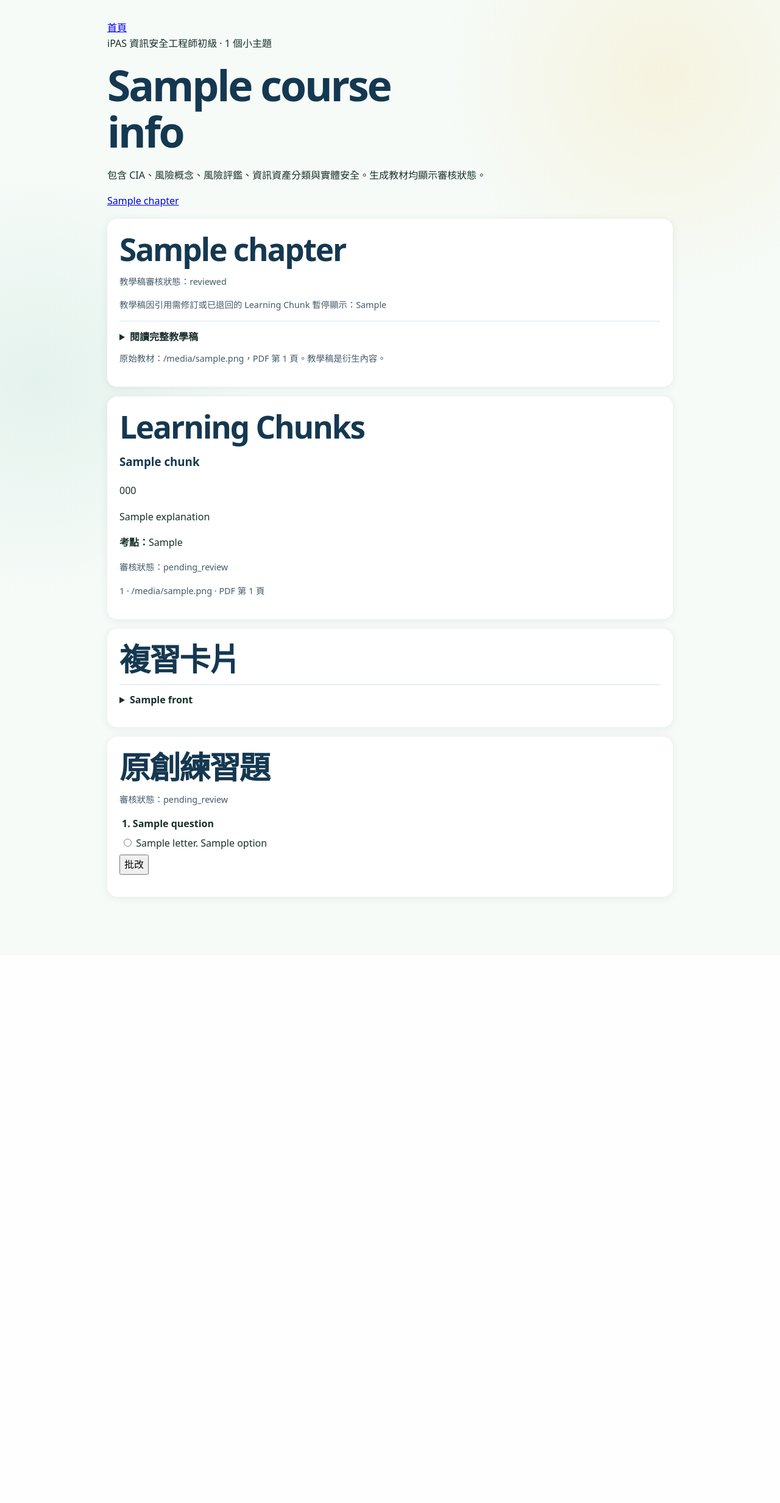
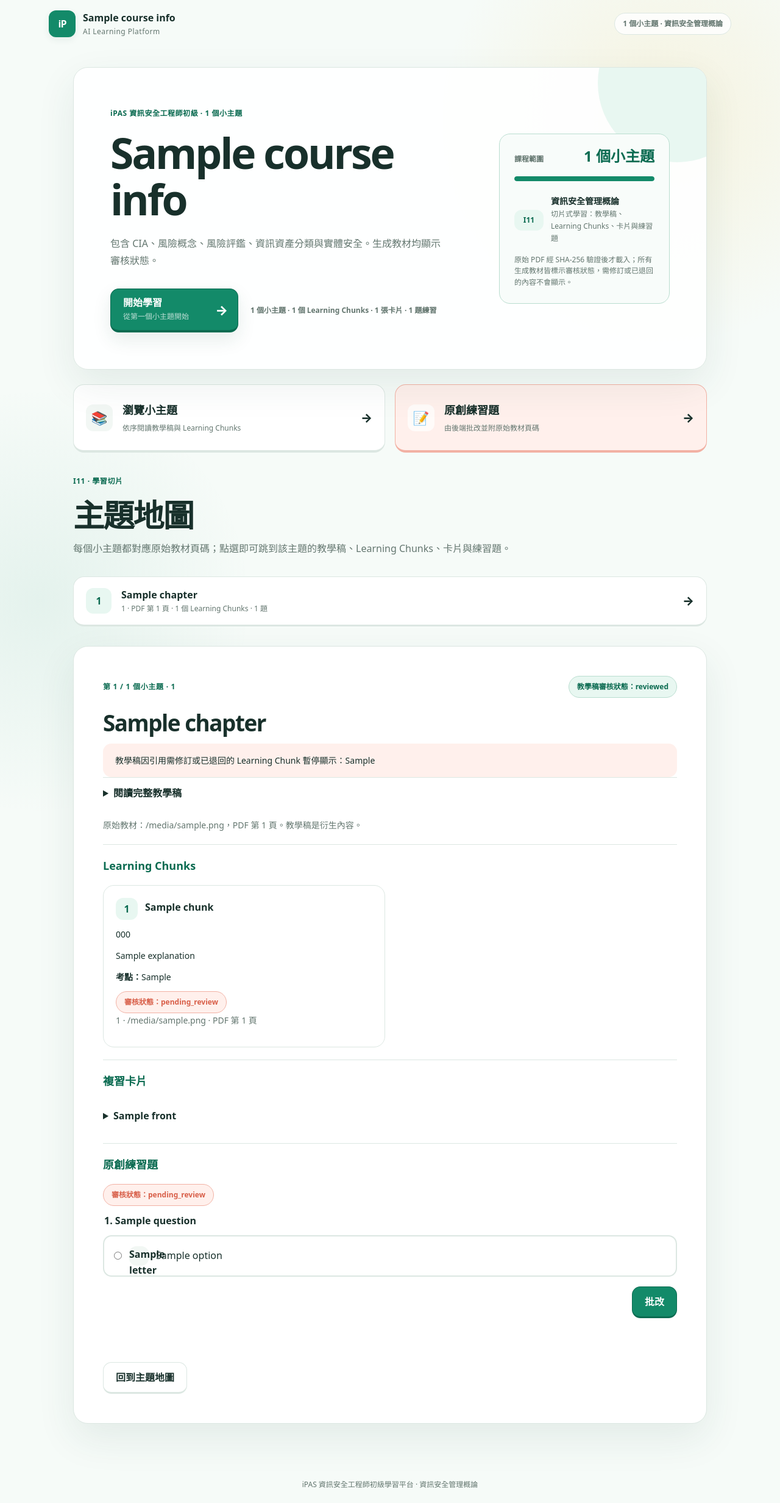
Before and after one commit to herb14919319/ai-learning-tutor, a Flask app: template templates/ipas_cybersecurity.html in a window 1280 px wide. Shown: the whole page at 61% size. Before the commit the page ends 1477 px from the top, so only its background shows below. Run offline with Flask 3, Linux system fonts and the light colour scheme; the template is opened without the code that fills it: most values are stand-ins (such as "Sample title", 1, 10 or a date in 2020).

Commit message:
style(ipas-security): align cybersecurity page with the shared iPAS course layout
Use the ipas.css design system (site header, hero card with course-scope
aside, action cards, topic map lesson rows, lesson cards with detail
blocks, cheat-card Learning Chunks, option-style quiz, lesson nav,
footer) instead of the inline style block. Review-status badges,
blocked-by notice, citations and Learning Chunks stay, styled with
shared tokens in assets/ipas_cybersecurity.css. Server-rendered content,
question IDs, answer values, grading script and route are unchanged; all
old text content is present. Only the page HTML hash in the R4 snapshot
changes.

Co-Authored-By: Claude Opus 5.5 <noreply@anthropic.com>

```diff
--- /dev/null
+++ b/assets/ipas_cybersecurity.css
@@ -0,0 +1,95 @@
+/* iPAS Cybersecurity page: additions to the shared ipas.css design system.
+   Layout, typography and cards come from ipas.css; this file only covers what the
+   server-rendered cybersecurity page has that the other iPAS pages do not
+   (anchor navigation, review-state badges, citations, Learning Chunks, inline quiz). */
+
+/* Links that use the shared control styles. */
+.cyber-page a.hero-cta,
+.cyber-page a.action-card,
+.cyber-page a.lesson-row,
+.cyber-page a.button { text-decoration: none; }
+.cyber-page a.action-card,
+.cyber-page a.lesson-row { color: var(--ink); }
+.cyber-page a.button { display: inline-flex; align-items: center; justify-content: center; }
+.cyber-page a.button-primary { color: white; }
+
+.cyber-page h1 { max-width: 14ch; }
+.cyber-section,
+.cyber-topic { margin-top: var(--section-space); scroll-margin-top: var(--space-6); }
+.cyber-topic h2 { font-size: clamp(1.6rem, 3.2vw, 2.3rem); }
+.cyber-topic .detail-block:first-of-type { border-top: 0; padding-top: 0; }
+.cyber-topic .detail-block > h3 { margin-bottom: var(--space-4); font-size: var(--text-title); }
+.cyber-topic [id^="quiz-"] { scroll-margin-top: var(--space-6); }
+
+/* Review state: one badge style for teaching text, chunks, cards and questions. */
+.review-badge { display: inline-block; white-space: normal; }
+.review-badge.is-reviewed,
+.review-text.is-reviewed { border-color: var(--green-border); background: var(--green-soft); color: var(--green-dark); }
+.review-badge.is-pending { border-color: var(--coral-border); background: var(--coral-soft); color: var(--coral-border-strong); }
+.review-text { font-weight: 750; }
+.review-text.is-pending { color: var(--coral-border-strong); }
+
+.cyber-notice {
+  padding: var(--space-4) var(--space-5);
+  border-radius: var(--radius-control);
+  background: var(--coral-soft);
+  color: var(--ink);
+  font-size: var(--text-small);
+}
+.cyber-citation { margin: var(--space-3) 0 0; color: var(--muted); font-size: var(--text-caption); overflow-wrap: anywhere; }
+.cyber-teaching .source-list { margin-top: var(--space-4); overflow-wrap: anywhere; }
+
+/* Disclosures: full teaching text and flashcards. */
+.cyber-disclosure { padding: var(--space-3) 0; border-top: 1px solid var(--line); }
+.cyber-disclosure:first-child { border-top: 0; }
+.cyber-disclosure summary { cursor: pointer; font-weight: 750; }
+.cyber-disclosure summary:focus-visible { outline: 3px solid rgba(19, 138, 105, 0.3); outline-offset: 3px; border-radius: var(--radius-icon); }
+.cyber-disclosure p { margin: var(--space-2) 0 0; }
+.cyber-disclosure pre {
+  margin: var(--space-3) 0 0;
+  padding: var(--space-4);
+  border-radius: var(--radius-control);
+  background: var(--surface-subtle);
+  font: inherit;
+  font-size: var(--text-small);
+  line-height: 1.75;
+  white-space: pre-wrap;
+  overflow-wrap: anywhere;
+}
+.cyber-card-list { display: grid; }
+
+/* Learning Chunks reuse cheat-card; content here is prose, not a list. */
+.chunk-card { display: flex; flex-direction: column; align-items: flex-start; min-width: 0; }
+.chunk-card header { width: 100%; margin-bottom: var(--space-3); }
+.chunk-card h4 { margin: var(--space-1) 0 0; font-size: var(--text-body); line-height: 1.4; }
+.chunk-card p { margin: 0 0 var(--space-3); font-size: var(--text-small); }
+
+/* Inline quiz: shared option-button / quiz-result look, native radio inputs. */
+.cyber-question { padding: var(--space-5) 0; border-top: 1px solid var(--line); }
+.cyber-question:first-of-type { border-top: 0; padding-top: 0; }
+.cyber-question fieldset { min-width: 0; margin: var(--space-3) 0 0; padding: 0; border: 0; }
+.cyber-question legend { margin-bottom: var(--space-3); line-height: 1.5; }
+.cyber-question .option-button { cursor: pointer; }
+.cyber-question .option-button input { flex: 0 0 auto; margin: 0; accent-color: var(--green); }
+.cyber-question .option-button:has(input:checked) { border-color: var(--green); background: var(--green-soft); }
+.cyber-question .option-button:has(input:focus-visible) { box-shadow: var(--focus-shadow); }
+.cyber-question .quiz-actions { margin-top: var(--space-4); }
+.cyber-question .result:empty { display: none; }
+.cyber-question .result {
+  margin: var(--space-4) 0 0;
+  padding: var(--space-4) var(--space-5);
+  border-radius: var(--radius-card);
+  background: var(--green-soft);
+  font-size: var(--text-small);
+}
+
+.course-error { margin-top: var(--section-space); }
+
+@media (max-width: 768px) {
+  .cyber-topic .lesson-topline { align-items: flex-start; flex-direction: column; gap: var(--space-2); }
+}
+
+@media (max-width: 480px) {
+  .cyber-page .lesson-nav .button { flex: 1 1 100%; }
+  .cyber-question .quiz-actions .button { width: 100%; }
+}
--- a/templates/ipas_cybersecurity.html
+++ b/templates/ipas_cybersecurity.html
@@ -3,80 +3,158 @@
   <head>
     <meta charset="utf-8">
     <meta name="viewport" content="width=device-width, initial-scale=1">
+    <meta name="theme-color" content="#f7fbf8">
     <title>iPAS 資訊安全工程師初級｜學習切片</title>
     <link rel="stylesheet" href="{{ url_for('asset_file', filename='ipas.css') }}">
-    <style>
-      .cyber-shell { max-width: 960px; margin: 2rem auto; padding: 0 1rem 3rem; }
-      .cyber-shell section { background: white; border-radius: 16px; padding: 1.25rem; margin: 1rem 0; box-shadow: 0 2px 14px #102d4214; }
-      .cyber-shell h1, .cyber-shell h2, .cyber-shell h3 { color: #153851; }
-      .cyber-shell .source { font-size: .9rem; color: #425b69; }
-      .cyber-shell pre { white-space: pre-wrap; font: inherit; line-height: 1.7; }
-      .cyber-shell details { padding: .7rem 0; border-top: 1px solid #d8e5ec; }
-      .cyber-shell summary { cursor: pointer; font-weight: 700; }
-      .cyber-shell fieldset { border: 0; padding: 0; }
-      .cyber-shell label { display: block; margin: .35rem 0; }
-      .cyber-shell .result { margin-top: .6rem; }
-    </style>
+    <link rel="stylesheet" href="{{ url_for('asset_file', filename='ipas_cybersecurity.css') }}">
   </head>
-  <body>
-    <main class="cyber-shell">
-      <a href="/">首頁</a>
+  <body class="cyber-page">
+    <header class="site-header">
+      <a class="brand" href="/" aria-label="回到 AI Learning 首頁">
+        <span class="brand-mark" aria-hidden="true">iP</span>
+        <span>
+          <strong>{{ course_info.get('title', 'iPAS 資訊安全工程師初級') }}</strong>
+          <small>AI Learning Platform</small>
+        </span>
+      </a>
+      {% if not error_message %}<span class="course-pill">{{ course_info.chapter_count }} 個小主題 · 資訊安全管理概論</span>{% endif %}
+    </header>
+
+    <main class="app-shell">
       {% if error_message %}
-      <section role="alert"><h1>課程暫時無法載入</h1><p>{{ error_message }}</p></section>
+      <div class="empty-state course-error" role="alert">
+        <span aria-hidden="true">🔐</span>
+        <h1>課程暫時無法載入</h1>
+        <p>{{ error_message }}</p>
+      </div>
       {% else %}
-      <header><p>iPAS 資訊安全工程師初級 · {{ course_info.chapter_count }} 個小主題</p><h1>{{ course_info.title }}</h1><p>包含 CIA、風險概念、風險評鑑、資訊資產分類與實體安全。生成教材均顯示審核狀態。</p></header>
-      <nav aria-label="主題導航">
-        {% for topic in topics %}<a href="#{{ topic.chapter.chapter_id }}">{{ topic.chapter.title }}</a>{% if not loop.last %} · {% endif %}{% endfor %}
+      {% set first_chapter_id = course_info.first_chapter_id %}
+      <section class="cyber-home" aria-labelledby="course-title">
+        <div class="hero-card">
+          <div class="hero-copy">
+            <span class="eyebrow">iPAS 資訊安全工程師初級 · {{ course_info.chapter_count }} 個小主題</span>
+            <h1 id="course-title">{{ course_info.title }}</h1>
+            <p class="hero-lead">包含 CIA、風險概念、風險評鑑、資訊資產分類與實體安全。生成教材均顯示審核狀態。</p>
+            <div class="hero-action-row">
+              <a class="hero-cta" href="#{{ first_chapter_id }}">
+                <span><strong>開始學習</strong><small>從第一個小主題開始</small></span>
+                <span class="hero-cta-arrow" aria-hidden="true">→</span>
+              </a>
+              <span class="hero-meta">{{ course_info.chapter_count }} 個小主題 · {{ course_info.chunk_count }} 個 Learning Chunks · {{ course_info.card_count }} 張卡片 · {{ course_info.question_count }} 題練習</span>
+            </div>
+          </div>
+          <aside class="progress-card" aria-label="課程內容摘要">
+            <div class="progress-heading"><span>課程範圍</span><strong>{{ course_info.chapter_count }} 個小主題</strong></div>
+            <div class="progress-track" style="--progress: 100" aria-hidden="true"><span></span></div>
+            <div class="progress-course">
+              <span class="progress-course-code">I11</span>
+              <span><strong>資訊安全管理概論</strong><small>切片式學習：教學稿、Learning Chunks、卡片與練習題</small></span>
+            </div>
+            <p>原始 PDF 經 SHA-256 驗證後才載入；所有生成教材皆標示審核狀態，需修訂或已退回的內容不會顯示。</p>
+          </aside>
+        </div>
+
+        <div class="action-grid" aria-label="學習功能">
+          <a class="action-card" href="#topics">
+            <span class="action-icon" aria-hidden="true">📚</span><span><strong>瀏覽小主題</strong><small>依序閱讀教學稿與 Learning Chunks</small></span><span class="arrow" aria-hidden="true">→</span>
+          </a>
+          <a class="action-card coral" href="#quiz-{{ first_chapter_id }}">
+            <span class="action-icon" aria-hidden="true">📝</span><span><strong>原創練習題</strong><small>由後端批改並附原始教材頁碼</small></span><span class="arrow" aria-hidden="true">→</span>
+          </a>
+        </div>
+      </section>
+
+      <section class="cyber-section" id="topics" aria-labelledby="topics-title">
+        <div class="page-heading">
+          <span class="eyebrow">I11 · 學習切片</span>
+          <h2 id="topics-title">主題地圖</h2>
+          <p>每個小主題都對應原始教材頁碼；點選即可跳到該主題的教學稿、Learning Chunks、卡片與練習題。</p>
+        </div>
+        <nav class="lesson-list" aria-label="主題導航">
+          {% for topic in topics %}
+          <a class="lesson-row" href="#{{ topic.chapter.chapter_id }}">
+            <span class="lesson-number">{{ loop.index }}</span>
+            <span><strong>{{ topic.chapter.title }}</strong><small>{{ topic.chapter.chapter_id }} · PDF 第 {{ topic.chapter.source_pages | join('、') }} 頁 · {{ topic.chapter.chunks | length }} 個 Learning Chunks · {{ topic.questions | length }} 題</small></span>
+            <span class="arrow" aria-hidden="true">→</span>
+          </a>
+          {% endfor %}
         </nav>
+      </section>
+
       {% for topic in topics %}
       {% set chapter = topic.chapter %}
       {% set cards = topic.cards %}
       {% set questions = topic.questions %}
-      <article id="{{ chapter.chapter_id }}">
-      <section aria-labelledby="teaching-{{ chapter.chapter_id }}">
+      <article class="lesson-card cyber-topic" id="{{ chapter.chapter_id }}">
+        <div class="lesson-topline">
+          <span class="lesson-counter">第 {{ loop.index }} / {{ loop.length }} 個小主題 · {{ chapter.chapter_id }}</span>
+          <span class="status-badge review-badge {{ 'is-reviewed' if chapter.teaching_review_status == 'reviewed' else 'is-pending' }}">教學稿審核狀態：{{ chapter.teaching_review_status }}</span>
+        </div>
+        <section class="detail-block cyber-teaching" aria-labelledby="teaching-{{ chapter.chapter_id }}">
           <h2 id="teaching-{{ chapter.chapter_id }}">{{ chapter.title }}</h2>
-        <p class="source">教學稿審核狀態：{{ chapter.teaching_review_status }}</p>
-        {% if chapter.teaching_blocked_by %}<p class="source">教學稿因引用需修訂或已退回的 Learning Chunk 暫停顯示：{{ chapter.teaching_blocked_by | join('、') }}</p>{% endif %}
-        {% if chapter.markdown %}<details><summary>閱讀完整教學稿</summary><pre>{{ chapter.markdown }}</pre></details>{% endif %}
-        <p class="source">原始教材：{{ chapter.source_file }}，PDF 第 {{ chapter.source_pages | join('、') }} 頁。教學稿是衍生內容。</p>
+          {% if chapter.teaching_blocked_by %}<p class="cyber-notice">教學稿因引用需修訂或已退回的 Learning Chunk 暫停顯示：{{ chapter.teaching_blocked_by | join('、') }}</p>{% endif %}
+          {% if chapter.markdown %}<details class="cyber-disclosure"><summary>閱讀完整教學稿</summary><pre>{{ chapter.markdown }}</pre></details>{% endif %}
+          <div class="source-list"><span>原始教材：{{ chapter.source_file }}，PDF 第 {{ chapter.source_pages | join('、') }} 頁。教學稿是衍生內容。</span></div>
         </section>
-      <section aria-labelledby="concepts-{{ chapter.chapter_id }}">
-        <h2 id="concepts-{{ chapter.chapter_id }}">Learning Chunks</h2>
+
+        <section class="detail-block" aria-labelledby="concepts-{{ chapter.chapter_id }}">
+          <h3 id="concepts-{{ chapter.chapter_id }}">Learning Chunks</h3>
+          <div class="cheatsheet-grid">
             {% for chunk in chapter.chunks %}
-        <article>
-          <h3>{{ chunk.title }}</h3>
+            <article class="cheat-card chunk-card">
+              <header>
+                <span class="lesson-number">{{ loop.index }}</span>
+                <h4>{{ chunk.title }}</h4>
+              </header>
               <p>{{ chunk.teaching_interpretation.core_concept }}</p>
               <p>{{ chunk.teaching_interpretation.explanation }}</p>
               <p><strong>考點：</strong>{{ chunk.teaching_interpretation.exam_focus }}</p>
-          <p class="source">審核狀態：{{ chunk.teaching_interpretation.review_status }}</p>
-          <p class="source">{{ chunk.chunk_id }} · {{ chunk.source_evidence.source_file }} · PDF 第 {{ chunk.source_evidence.source_pages | join('、') }} 頁</p>
+              <span class="status-badge review-badge {{ 'is-reviewed' if chunk.teaching_interpretation.review_status == 'reviewed' else 'is-pending' }}">審核狀態：{{ chunk.teaching_interpretation.review_status }}</span>
+              <p class="cyber-citation">{{ chunk.chunk_id }} · {{ chunk.source_evidence.source_file }} · PDF 第 {{ chunk.source_evidence.source_pages | join('、') }} 頁</p>
             </article>
             {% endfor %}
+          </div>
         </section>
-      <section aria-labelledby="cards-{{ chapter.chapter_id }}">
-        <h2 id="cards-{{ chapter.chapter_id }}">複習卡片</h2>
+
+        <section class="detail-block" aria-labelledby="cards-{{ chapter.chapter_id }}">
+          <h3 id="cards-{{ chapter.chapter_id }}">複習卡片</h3>
+          <div class="cyber-card-list">
             {% for card in cards %}
-        <details><summary>{{ card.front }}</summary><p>{{ card.back }}</p><p class="source">對應 {{ card.chunk_ids | join('、') }} · {{ card.review_status }}</p></details>
+            <details class="cyber-disclosure"><summary>{{ card.front }}</summary><p>{{ card.back }}</p><p class="cyber-citation">對應 {{ card.chunk_ids | join('、') }} · <span class="review-text {{ 'is-reviewed' if card.review_status == 'reviewed' else 'is-pending' }}">{{ card.review_status }}</span></p></details>
             {% endfor %}
+          </div>
         </section>
-      <section aria-labelledby="quiz-{{ chapter.chapter_id }}" data-answer-url="{{ url_for('ipas_cybersecurity_answer') }}">
-        <h2 id="quiz-{{ chapter.chapter_id }}">原創練習題</h2>
+
+        <section class="detail-block" id="quiz-{{ chapter.chapter_id }}" aria-labelledby="quiz-title-{{ chapter.chapter_id }}" data-answer-url="{{ url_for('ipas_cybersecurity_answer') }}">
+          <h3 id="quiz-title-{{ chapter.chapter_id }}">原創練習題</h3>
           {% for question in questions %}
-        <form class="cia-question" data-question-id="{{ question.question_id }}">
-          <p class="source">審核狀態：{{ question.review_status }}</p>
+          <form class="cia-question cyber-question" data-question-id="{{ question.question_id }}">
+            <span class="status-badge review-badge {{ 'is-reviewed' if question.review_status == 'reviewed' else 'is-pending' }}">審核狀態：{{ question.review_status }}</span>
             <fieldset><legend><strong>{{ loop.index }}. {{ question.question }}</strong></legend>
+              <div class="option-list">
                 {% for letter, option in question.options.items() %}
-            <label><input type="radio" name="answer" value="{{ letter }}" required> {{ letter }}. {{ option }}</label>
+                <label class="option-button"><input type="radio" name="answer" value="{{ letter }}" required> <span class="option-key">{{ letter }}</span> <span>{{ option }}</span></label>
                 {% endfor %}
+              </div>
             </fieldset>
-          <button type="submit">批改</button><p class="result" role="status"></p>
+            <div class="quiz-actions"><button class="button button-primary" type="submit">批改</button></div>
+            <p class="result" role="status"></p>
           </form>
           {% endfor %}
         </section>
+
+        <nav class="lesson-nav" aria-label="{{ chapter.title }} 導覽">
+          {% if not loop.first %}<a class="button" href="#{{ loop.previtem.chapter.chapter_id }}">← 上一個小主題</a>{% endif %}
+          <a class="button" href="#topics">回到主題地圖</a>
+          {% if not loop.last %}<a class="button button-primary" href="#{{ loop.nextitem.chapter.chapter_id }}">下一個小主題 →</a>{% endif %}
+        </nav>
       </article>
       {% endfor %}
       {% endif %}
     </main>
+
+    <footer>iPAS 資訊安全工程師初級學習平台 · 資訊安全管理概論</footer>
+
     <script>
       for (const form of document.querySelectorAll('.cia-question')) {
         form.addEventListener('submit', async (event) => {
```
Also changed, not shown: tests/fixtures/knowledge_pack_snapshot.json (+1 -1 lines). Lines whose indentation alone changed are shown as unchanged.
